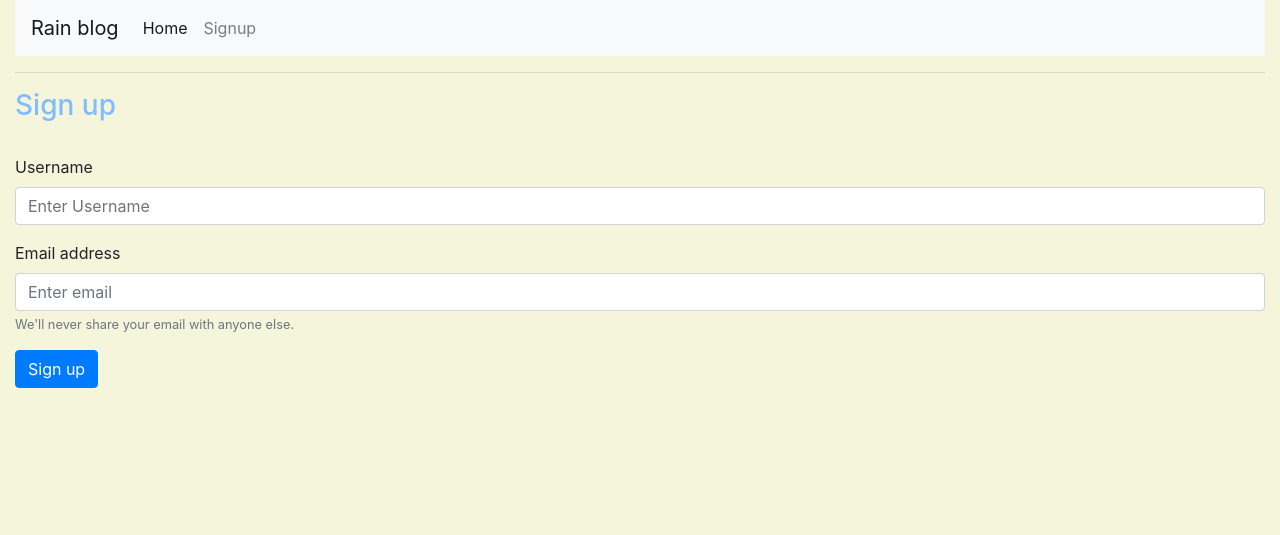
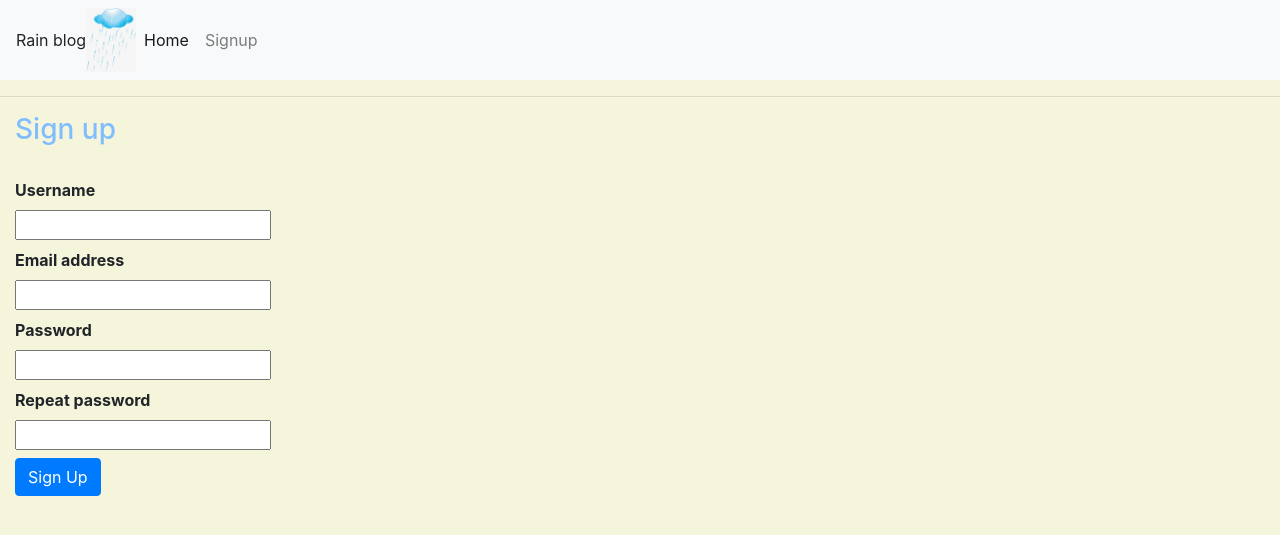
Before and after one commit to serenache/IndEx_17022565, a Flask app: template templates/signup.html in a window 1280 px wide. Shown: the top 535 px of the page. Run offline with Flask 2, Linux system fonts and the light colour scheme; the template is opened without the code that fills it: values that come from a table or form of the project are taken from there, others are empty; some libraries are stand-ins or nearby versions.

Commit message:
Added individual exercise 3

```diff
--- a/app.py
+++ b/app.py
@@ -1,11 +1,24 @@
-from flask import Flask, render_template
+from flask import Flask, render_template, flash, redirect, url_for
+from config import DevConfig
+from forms import SignupForm
 
 app = Flask(__name__)
+app.config.from_object(DevConfig)
 
 
 @app.route('/')
-def hello_world():
+@app.route('/index')
+def index():
     return render_template("index.html")
+
+
+@app.route('/signup', methods=['POST', 'GET'])
+def signup():
+    form = SignupForm()
+    if form.validate_on_submit():
+        flash('Signup requested for {}'.format(form.name.data))
+        return redirect(url_for('index'))
+    return render_template("signup.html", form=form)
 
 
 if __name__ == '__main__':
--- /dev/null
+++ b/forms.py
@@ -0,0 +1,9 @@
+from flask_wtf import FlaskForm
+from wtforms import StringField, PasswordField
+from wtforms.validators import DataRequired, Email, EqualTo
+
+class SignupForm(FlaskForm):
+    name = StringField('Username', validators=[DataRequired()])
+    email = StringField('Email address', validators=[DataRequired(),Email()])
+    password = PasswordField('Password', validators=[DataRequired(),EqualTo('confirm', message='Password must match')])
+    confirm = PasswordField('Repeat password')
--- a/requirements.txt
+++ b/requirements.txt
@@ -1,6 +1,10 @@
 Click==7.0
 Flask==1.1.1
+Flask-SQLAlchemy==2.4.1
+Flask-WTF==0.14.3
 itsdangerous==1.1.0
 Jinja2==2.10.3
 MarkupSafe==1.1.1
+SQLAlchemy==1.3.13
 Werkzeug==0.16.0
+WTForms==2.2.1
--- /dev/null
+++ b/templates/_formhelpers.html
@@ -0,0 +1,12 @@
+{% macro render_field(field) %}
+    <dt>{{ field.label }}
+    <dd>{{ field(**kwargs)|safe }}
+        {% if field.errors %}
+            <ul class="alert alert-warning list-unstyled">
+                {% for error in field.errors %}
+                    <li>{{ error }}</li>
+                {% endfor %}
+            </ul>
+        {% endif %}
+    </dd>
+{% endmacro %}
--- /dev/null
+++ b/templates/base.html
@@ -0,0 +1,46 @@
+<!DOCTYPE html>
+<html lang="en">
+<head>
+    <!-- Required meta tags -->
+    <meta charset="utf-8">
+    <meta name="viewport" content="width=device-width, initial-scale=1, shrink-to-fit=no">
+
+    <!-- Bootstrap CSS -->
+    <link rel="stylesheet" href="https://stackpath.bootstrapcdn.com/bootstrap/4.4.1/css/bootstrap.min.css"
+          integrity="sha384-Vkoo8x4CGsO3+Hhxv8T/Q5PaXtkKtu6ug5TOeNV6gBiFeWPGFN9MuhOf23Q9Ifjh" crossorigin="anonymous">
+    <!-- My own CSS -->
+    <link rel="stylesheet" href="{{ url_for('static', filename='style/mystyles.css') }}">
+    <title>{% block title %}{{ title }}{% endblock %}
+    </title>
+</head>
+
+<body>
+<nav class="navbar navbar-expand-lg navbar-light bg-light">
+    Rain blog
+    <img src="{{ url_for('static', filename='img/rain-cartoon-cloud-clip-art-png-favpng-vxHhtVhAgKRngVWLsU4DtNLaq.jpg') }}"
+         width="50">
+    <div class="navbar-nav">
+        <a class="nav-item nav-link active" href="{{ url_for('index') }}">Home </a>
+        <a class="nav-item nav-link" href="{{ url_for('signup') }}">Signup</a>
+    </div>
+</nav>
+<hr>
+<main role="main" class="container-fluid">
+    {% with messages = get_flashed_messages() %}
+        {% if messages %}
+            <div class="alert alert-info">
+                <ul class="list-unstyled">
+                    {% for message in messages %}
+                        <li>{{ message }}</li>
+                    {% endfor %}
+                </ul>
+            </div>
+        {% endif %}
+    {% endwith %}
+
+    {% block content %}{% endblock %}
+</main>
+
+
+</body>
+</html>
--- a/templates/signup.html
+++ b/templates/signup.html
@@ -1,48 +1,27 @@
-<!DOCTYPE html>
-<html lang="en">
-<head>
-    <!-- Required meta tags -->
-    <meta charset="utf-8">
-    <meta name="viewport" content="width=device-width, initial-scale=1, shrink-to-fit=no">
+<!--import the render_field-->
+{% from "_formhelpers.html" import render_field %}
 
-    <!-- Bootstrap CSS -->
-    <link rel="stylesheet" href="https://stackpath.bootstrapcdn.com/bootstrap/4.4.1/css/bootstrap.min.css"
-          integrity="sha384-Vkoo8x4CGsO3+Hhxv8T/Q5PaXtkKtu6ug5TOeNV6gBiFeWPGFN9MuhOf23Q9Ifjh" crossorigin="anonymous">
-    <!-- My own CSS -->
-    <link rel="stylesheet" href="../static/style/mystyles.css">
-    <title>Rain blog</title>
-</head>
+<!-- Use the base template -->
+{% extends "base.html" %}
 
-<body>
-<div class="container-fluid">
-    <nav class="navbar navbar-expand-lg navbar-light bg-light">
-        <a class="navbar-brand" href="#">Rain blog</a>
-        <div class="navbar-nav">
-            <a class="nav-item nav-link active" href="index.html">Home
-                <a class="nav-item nav-link" href="signup.html">Signup</a>
-        </div>
-    </nav>
-    <hr>
+<!-- Title for this page -->
+{% block title %} Sign up {% endblock %}
 
+<!-- Content for this page -->
+{% block content %}
     <h3>Sign up</h3>
     <br>
 
-    <form>
-        <div class="form-group">
-            <label for="exampleInputUsername1">Username</label>
-            <input type="text" class="form-control" id="exampleInputUsername1" placeholder="Enter Username" required>
-        </div>
+    <form action="" method="post" novalidate>
+        {{ form.hidden_tag() }}
+        <dl>
+            {{ render_field(form.name) }}
+            {{ render_field(form.email) }}
+            {{ render_field(form.password) }}
+            {{ render_field(form.confirm) }}
+            <dd><input type=submit value='Sign Up' class='btn btn-primary'></dd>
+        </dl>
+    </form>
 
-        <div class="form-group">
-            <label for="exampleInputEmail1">Email address</label>
-            <input type="email" class="form-control" id="exampleInputEmail1" aria-describedby="emailHelp"
-                   placeholder="Enter email" required>
-            <small id="emailHelp" class="form-text text-muted">We'll never share your email with anyone else.</small>
-        </div>
 
-        <button type="submit" class="btn btn-primary">Sign up</button>
-    </form>
-</div>
-
-</body>
-</html>
+{% endblock %}
```
Also changed, not shown: config.py (added, +28 -0 lines), templates/index.html (+8 -30 lines), README.md.
